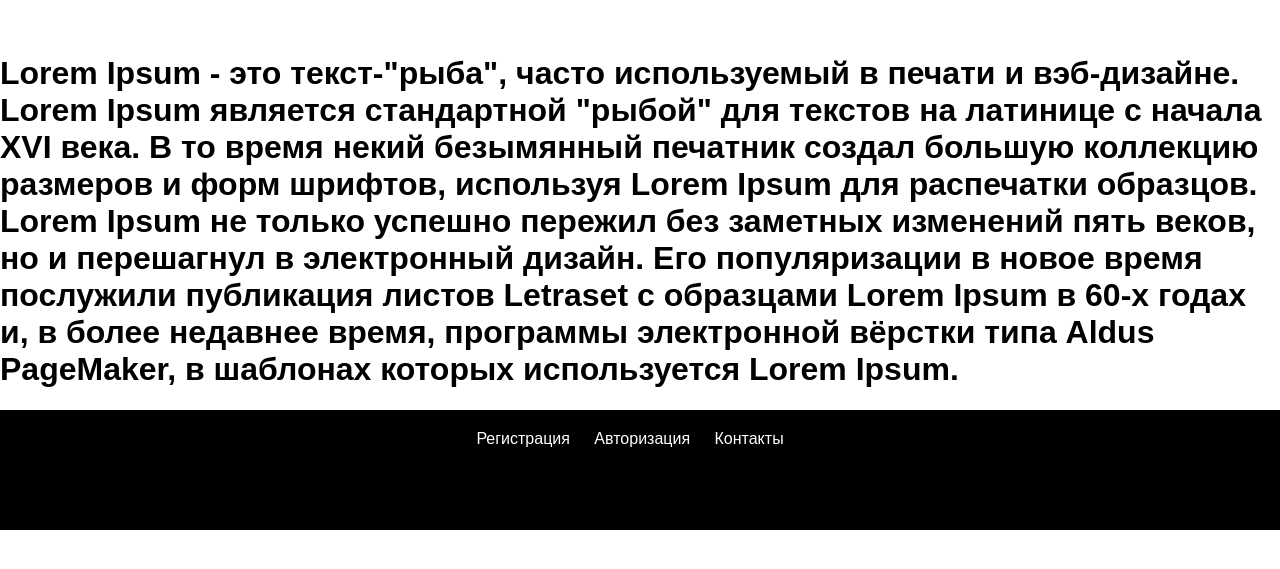
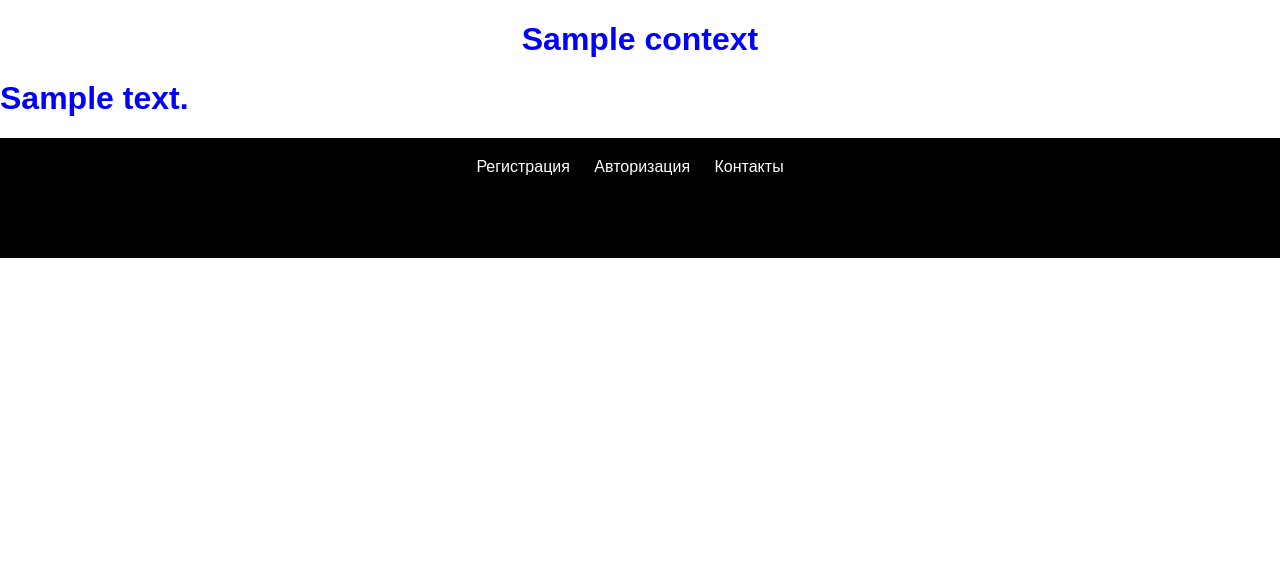
Before and after one commit to Beksultan06/Redis_Project, a Django app: template templates/base/about.html in a window 1280 px wide. Shown: the part 156-725 px from the top of the page. Run offline with Django 5.2, Linux system fonts and the light colour scheme; the template is opened without the code that fills it: most values are stand-ins (such as "Sample title", 1, 10 or a date in 2020).

Commit message:
initial commit

```diff
--- a/apps/settings/apps.py
+++ b/apps/settings/apps.py
@@ -4,3 +4,4 @@ from django.apps import AppConfig
 class SettingsConfig(AppConfig):
     default_auto_field = "django.db.models.BigAutoField"
     name = "apps.settings"
+    verbose_name='Настройка всего'
--- a/apps/settings/views.py
+++ b/apps/settings/views.py
@@ -1,4 +1,3 @@
-import redis
 from django.contrib.auth import authenticate, login, logout
 from django.shortcuts import render, redirect
 from django.views.generic import View
--- a/templates/base/about.html
+++ b/templates/base/about.html
@@ -10,13 +10,17 @@
             margin: 0;
             padding: 0;
         }
-        about p{
+        .about p{
             text-align: center;
             caret-color: black;
         }
-        about h1{
+        .about h1{
             text-align-all: center;
             color: blue;
+        }
+
+        .tittle{
+            text-align: center;
         }
 
     </style>
@@ -25,15 +29,8 @@
 <body>
 {% include 'include/header.html' %}
     <div class="about">
-        <a href="{% url 'about' %}" ><p>О нас</p></a>
-        <h1>Lorem Ipsum - это текст-"рыба", часто используемый в печати и вэб-дизайне.
-            Lorem Ipsum является стандартной "рыбой" для текстов на латинице с начала XVI века.
-            В то время некий безымянный печатник создал большую коллекцию размеров и форм шрифтов,
-            используя Lorem Ipsum для распечатки образцов.
-            Lorem Ipsum не только успешно пережил без заметных изменений пять веков, но и перешагнул в электронный дизайн.
-            Его популяризации в новое время послужили публикация листов Letraset с образцами
-            Lorem Ipsum в 60-х годах и, в более недавнее время, программы электронной вёрстки типа Aldus PageMaker,
-            в шаблонах которых используется Lorem Ipsum.</h1>
+        <a href="{% url 'index' %}" ><h1 class="tittle">{{ context.title }}</h1></a>
+        <h1>{{ context.descriptions }}</h1>
     </div>
 {% include 'include/footer.html' %}
 </body>
```
Also changed, not shown: db.sqlite3.
